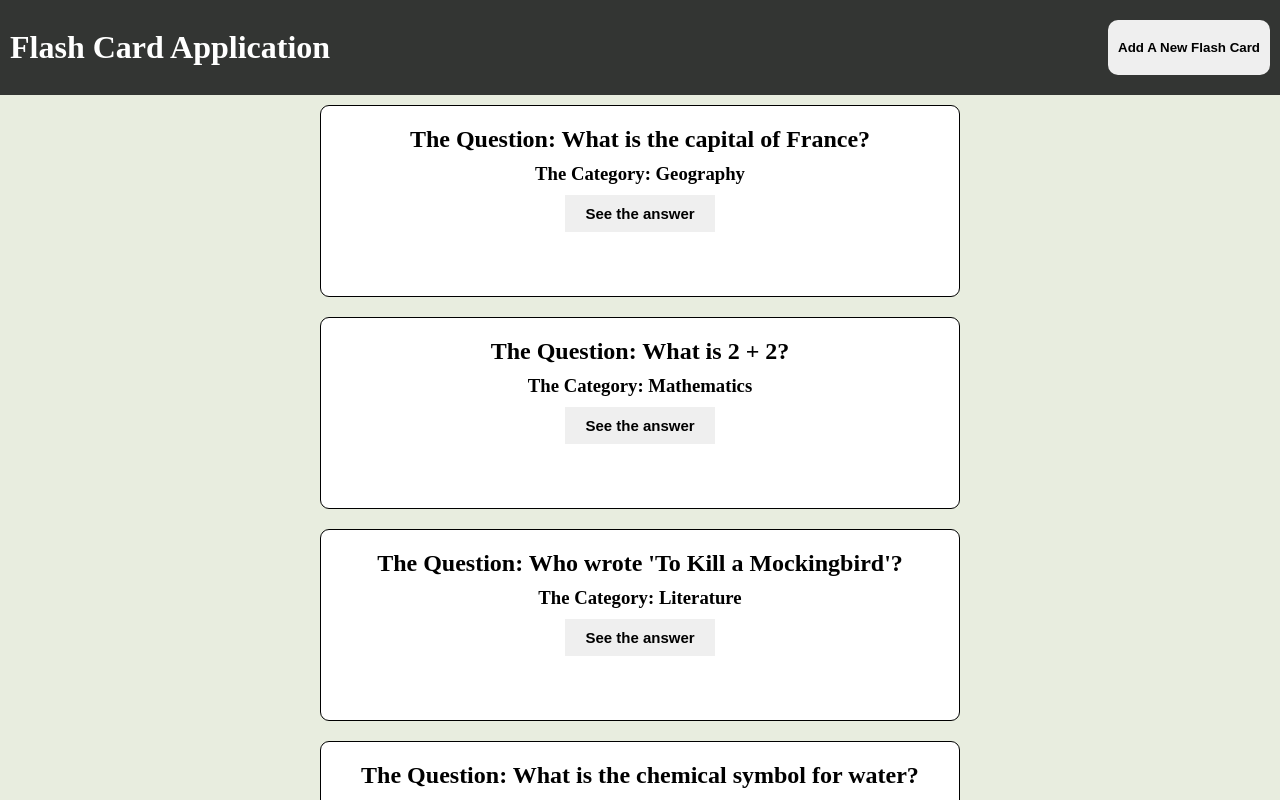
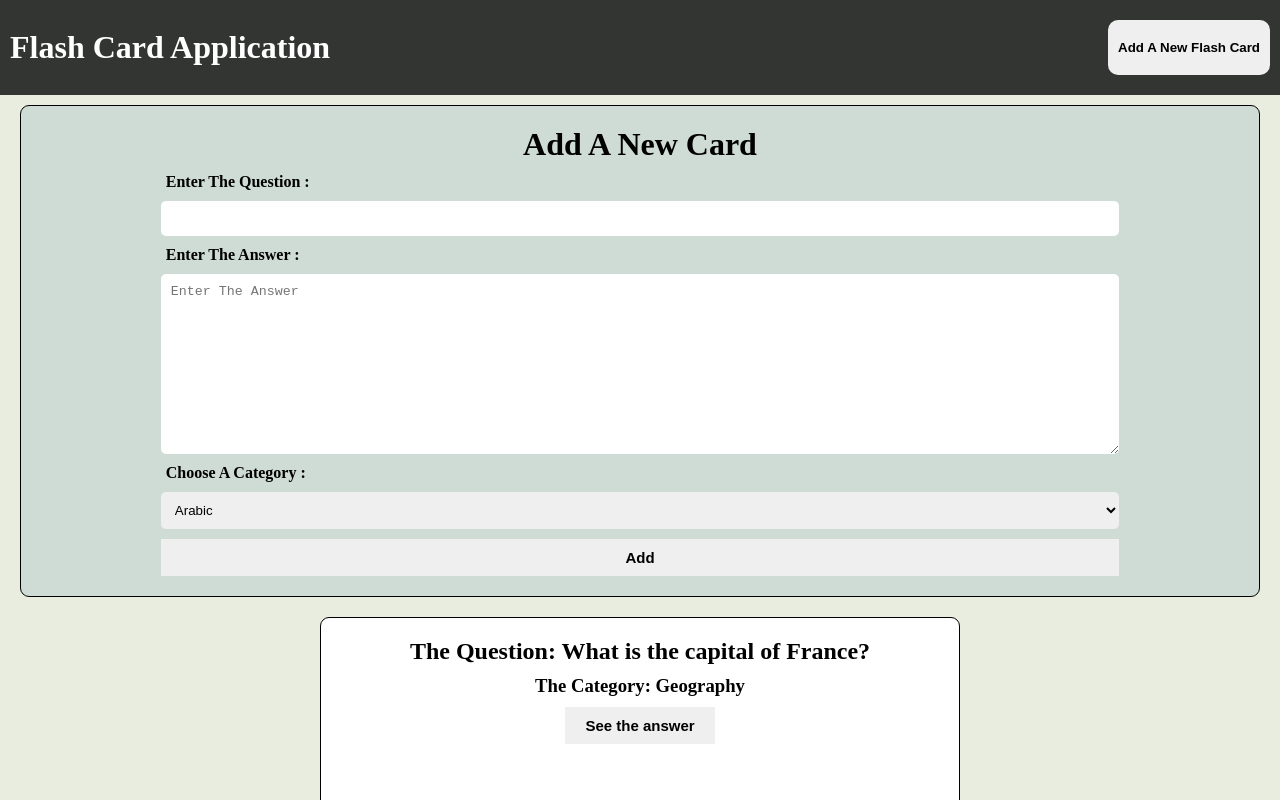
Before and after one commit to WissemJderi/flashcard-app, a React (Vite) app: page / in a window 1280 px wide. Shown: the top 800 px of the page. Built offline with nearby package versions, Linux system fonts and the light colour scheme.

Commit message:
Implemented function to add a new flashcard.

```diff
--- a/src/App.jsx
+++ b/src/App.jsx
@@ -5,7 +5,7 @@ import Header from "./components/Header";
 import FlashCardInput from "./components/FlashCardInput";
 
 function App() {
-  const [flashCards] = useState([
+  const [flashCards, setFlashCards] = useState([
     {
       question: "What is the capital of France?",
       category: "Geography",
@@ -33,7 +33,7 @@ function App() {
     },
   ]);
 
-  const [categories, setCategories] = useState([
+  const [categories] = useState([
     "Arabic",
     "English",
     "Geo",
@@ -41,7 +41,7 @@ function App() {
     "Science",
     "DSA",
   ]);
-  const [isShown, setIsShown] = useState(false);
+  const [isShown, setIsShown] = useState(true);
   let flashCardsList = flashCards.map((flashCard) => {
     return (
       <div className="flashCards-container" key={flashCard.question}>
@@ -60,10 +60,19 @@ function App() {
     setIsShown(!isShown);
   }
 
+  function addNewCard(e, newCard) {
+    e.preventDefault();
+    setFlashCards((prevArr) => {
+      return [...prevArr, newCard];
+    });
+  }
+
   return (
     <>
       <Header addNewFlashCard={addNewFlashCard} />
-      {isShown ? <FlashCardInput categories={categories} /> : null}
+      {isShown ? (
+        <FlashCardInput categories={categories} addNewCard={addNewCard} />
+      ) : null}
       {flashCardsList}
     </>
   );
--- a/src/components/FlashCardInput.jsx
+++ b/src/components/FlashCardInput.jsx
@@ -1,24 +1,73 @@
+import { useState } from "react";
 import "../styles/input.css";
 
-export default function FlashCardInput() {
+export default function FlashCardInput({ categories, addNewCard }) {
+  const [newCard, setNewCard] = useState({
+    question: "",
+    answer: "",
+    category: "",
+  });
   return (
     <div className="flash-card-input">
       <h1>Add A New Card</h1>
 
       <form className="form">
         <label htmlFor="question">Enter The Question :</label>
-        <input type="text" name="question" id="question" />
+        <input
+          type="text"
+          name="question"
+          id="question"
+          onChange={(e) => {
+            setNewCard((prevObj) => ({
+              ...prevObj,
+              question: e.target.value,
+            }));
+          }}
+          value={newCard.question}
+        />
         {/* <input type="text" placeholder="Enter The Answer" /> */}
         <label htmlFor="answer">Enter The Answer :</label>
         <textarea
           name="answer"
           id="answer"
           placeholder="Enter The Answer"
+          onChange={(e) => {
+            setNewCard((prevObj) => ({
+              ...prevObj,
+              answer: e.target.value,
+            }));
+          }}
+          value={newCard.answer}
         ></textarea>
         <label htmlFor="categories">Choose A Category :</label>
-        <select name="categories" id="categories">
-          <option value="Geo">Geo</option>
+
+        <select
+          name="categories"
+          id="categories"
+          onChange={(e) => {
+            setNewCard((prevObj) => ({
+              ...prevObj,
+              category: e.target.value,
+            }));
+          }}
+          value={newCard.category}
+        >
+          {categories.map((category) => {
+            return (
+              <option value={`${category}`} key={category}>
+                {category}
+              </option>
+            );
+          })}
         </select>
+        <button
+          className="add-btn"
+          onClick={(e) => {
+            addNewCard(e, newCard);
+          }}
+        >
+          Add
+        </button>
       </form>
     </div>
   );
--- a/src/styles/input.css
+++ b/src/styles/input.css
@@ -33,3 +33,15 @@ textarea {
   padding-left: 5px;
   font-weight: 700;
 }
+.add-btn {
+  border: none;
+  padding: 10px 20px;
+  cursor: pointer;
+  font-size: 15px;
+  font-weight: 600;
+  transition: background-color 0.6s ease, color 0.6s ease;
+}
+.add-btn:hover {
+  background-color: black;
+  color: white;
+}
```
Also changed, not shown: 1 other file (tests, documents, lock files or other folders).
